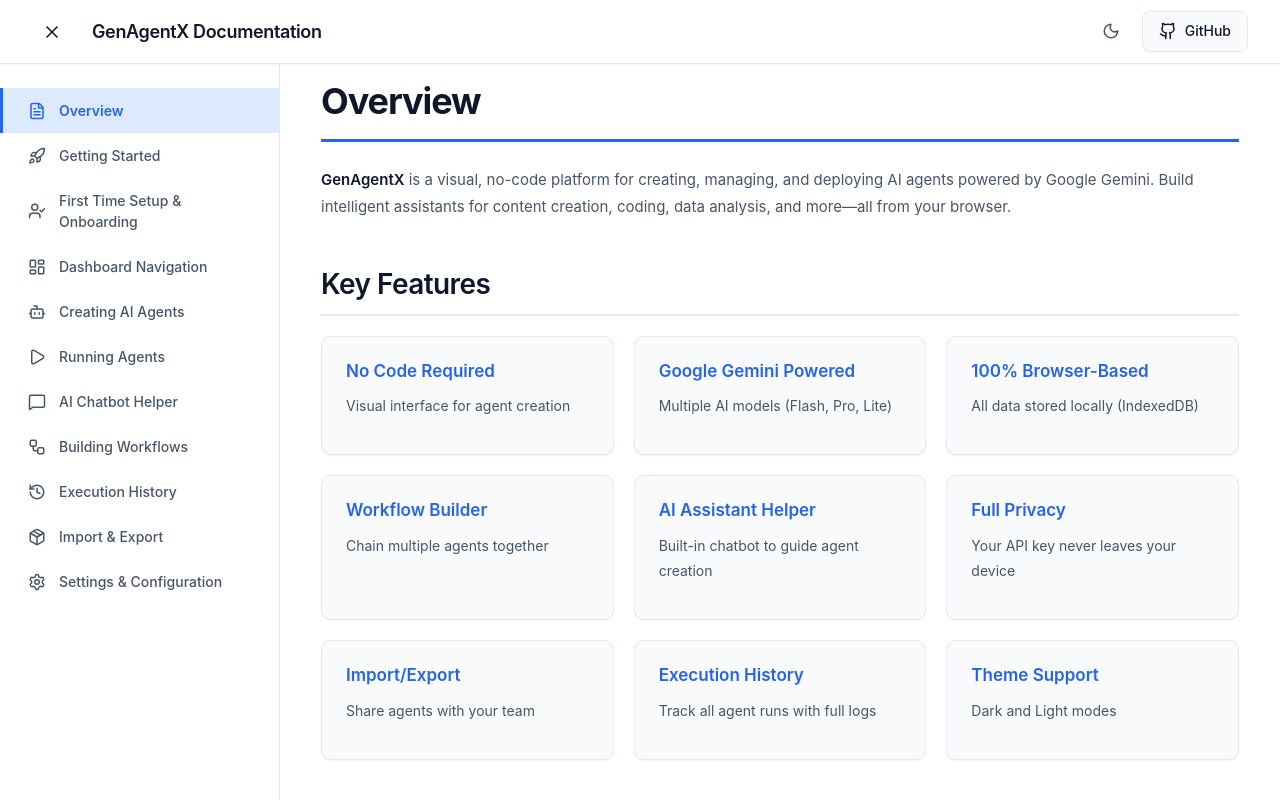
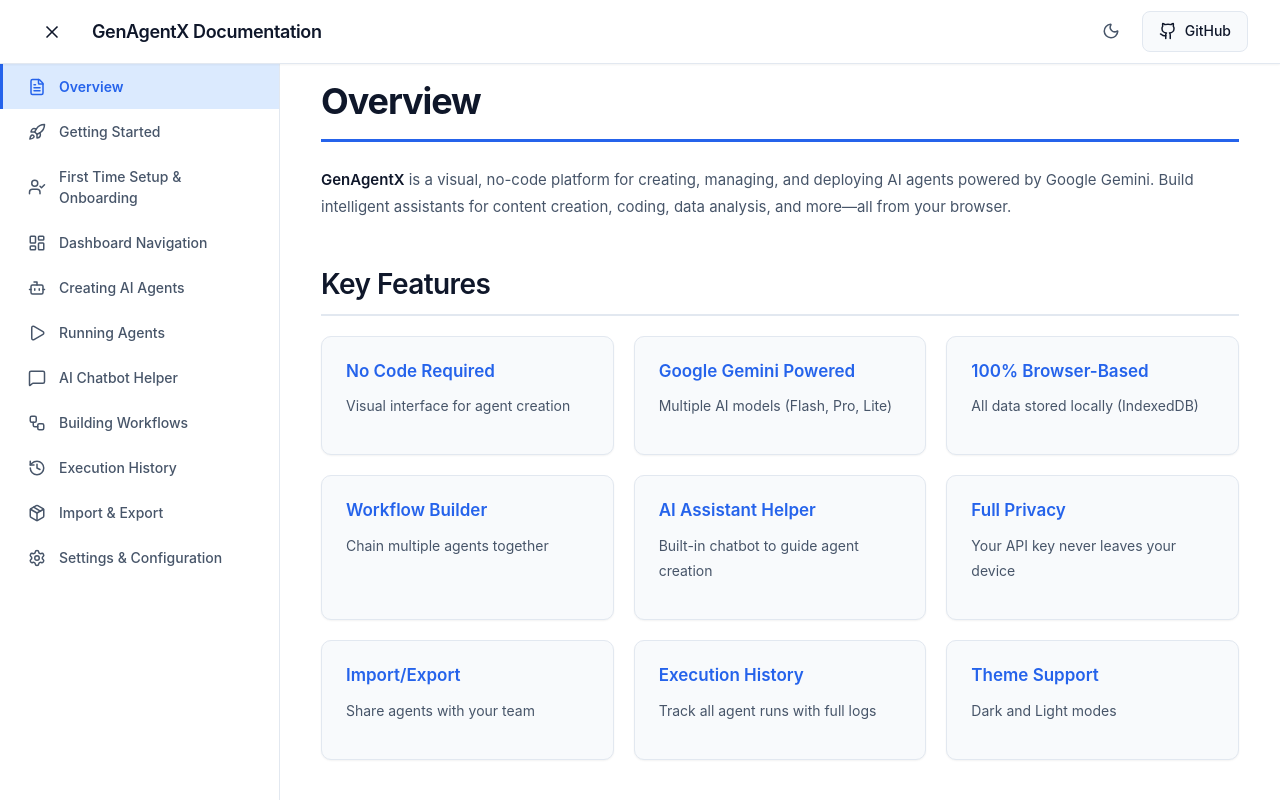
Before and after one commit to suhas991/GenAgentXDocs, a React (Vite) app: page /#/overview in a window 1280 px wide. Shown: the top 802 px of the page. Built offline with nearby package versions, Linux system fonts and the light colour scheme.

Commit message:
Fix routing: use HashRouter and set Overview as default page

```diff
--- a/src/components/Layout.css
+++ b/src/components/Layout.css
@@ -192,10 +192,6 @@
   transform: translateX(-100%);
 }
 
-.sidebar-nav {
-  padding: 24px 0;
-}
-
 .nav-item {
   display: flex;
   align-items: center;
```
